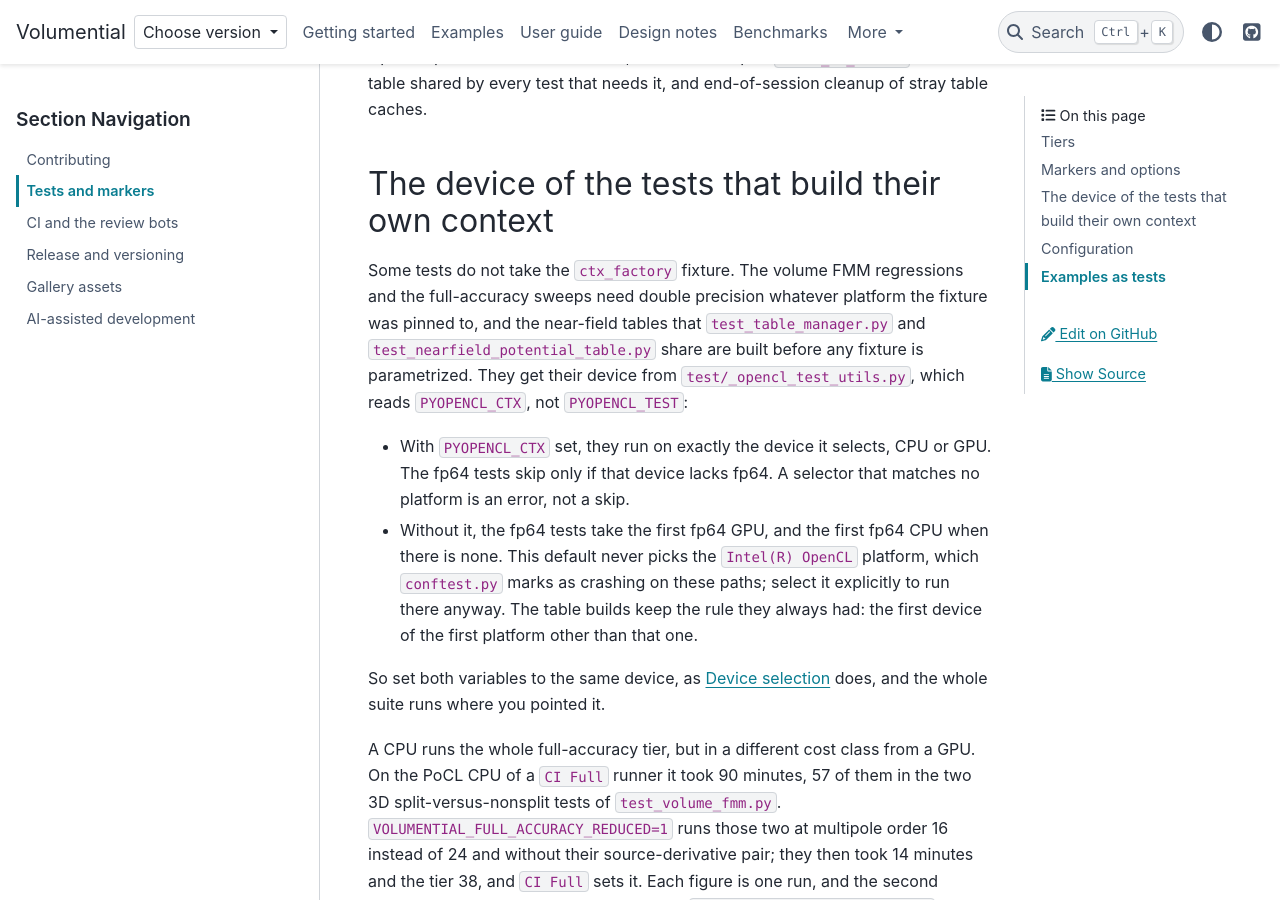
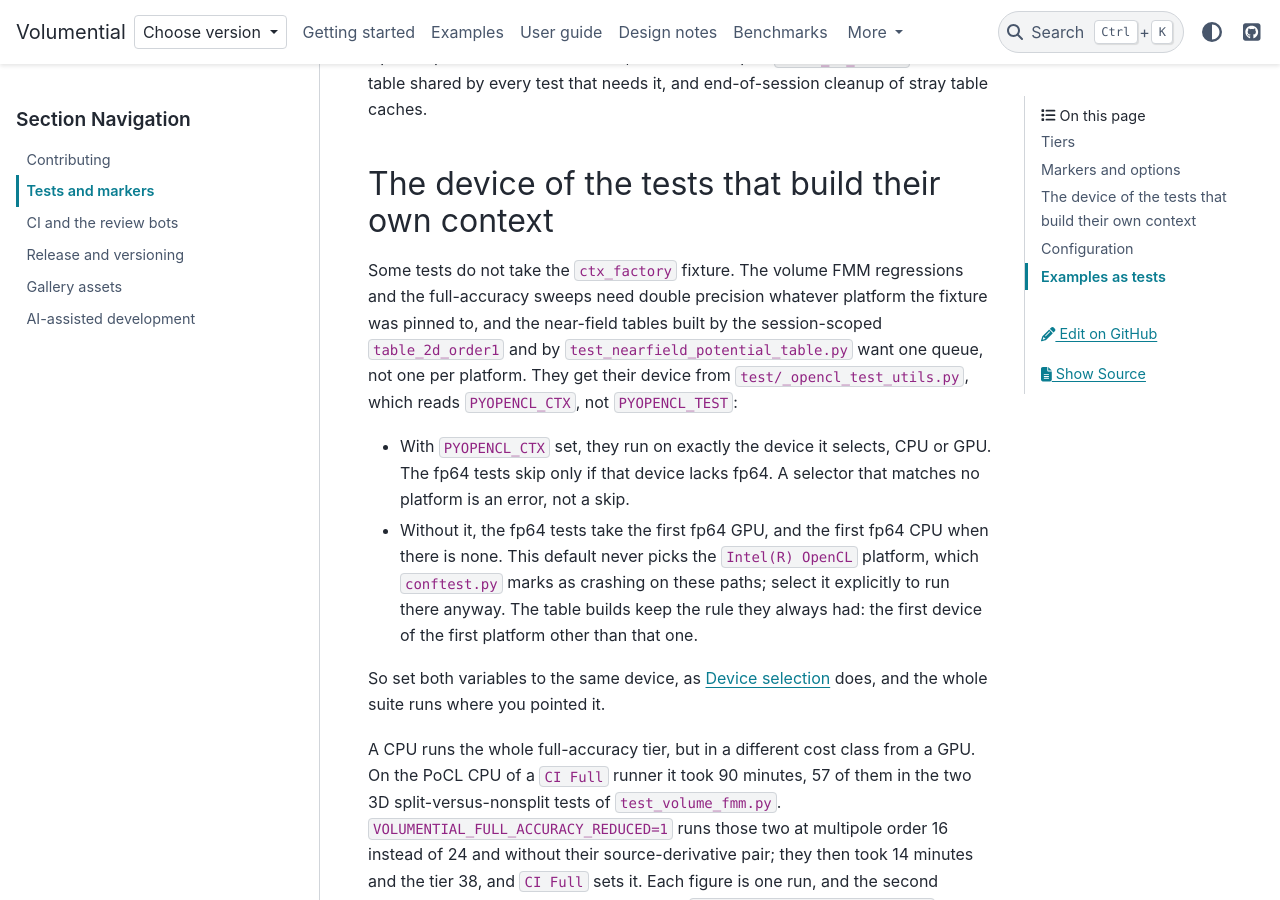
Before and after one commit to xywei/volumential, a Sphinx documentation site: the page built from doc/source/development/testing.md, in a window 1280 px wide and 900 px high, scrolled down 1713 px. Built offline with Sphinx 7.4.7 and the PyData theme 0.15.4, drawn with Linux system fonts in a browser that asks for light colours.

Commit message:
test: say what the table-build queues are, and name the Intel exclusion in the skip
The helper module and the testing page said the shared table builds need their queue before any fixture is parametrized; the point is that they want one queue rather than one per platform.  The skip for a host without a usable fp64 device now says that the Intel CPU runtime was left out on purpose.

```diff
--- a/doc/source/development/testing.md
+++ b/doc/source/development/testing.md
@@ -68,10 +68,10 @@ needs it, and end-of-session cleanup of stray table caches.
 
 Some tests do not take the `ctx_factory` fixture. The volume FMM regressions
 and the full-accuracy sweeps need double precision whatever platform the
-fixture was pinned to, and the near-field tables that `test_table_manager.py`
-and `test_nearfield_potential_table.py` share are built before any fixture is
-parametrized. They get their device from `test/_opencl_test_utils.py`, which
-reads `PYOPENCL_CTX`, not `PYOPENCL_TEST`:
+fixture was pinned to, and the near-field tables built by the session-scoped
+`table_2d_order1` and by `test_nearfield_potential_table.py` want one queue,
+not one per platform. They get their device from `test/_opencl_test_utils.py`,
+which reads `PYOPENCL_CTX`, not `PYOPENCL_TEST`:
 
 - With `PYOPENCL_CTX` set, they run on exactly the device it selects, CPU or
   GPU. The fp64 tests skip only if that device lacks fp64. A selector that
```
Also changed, not shown: 2 other files.
